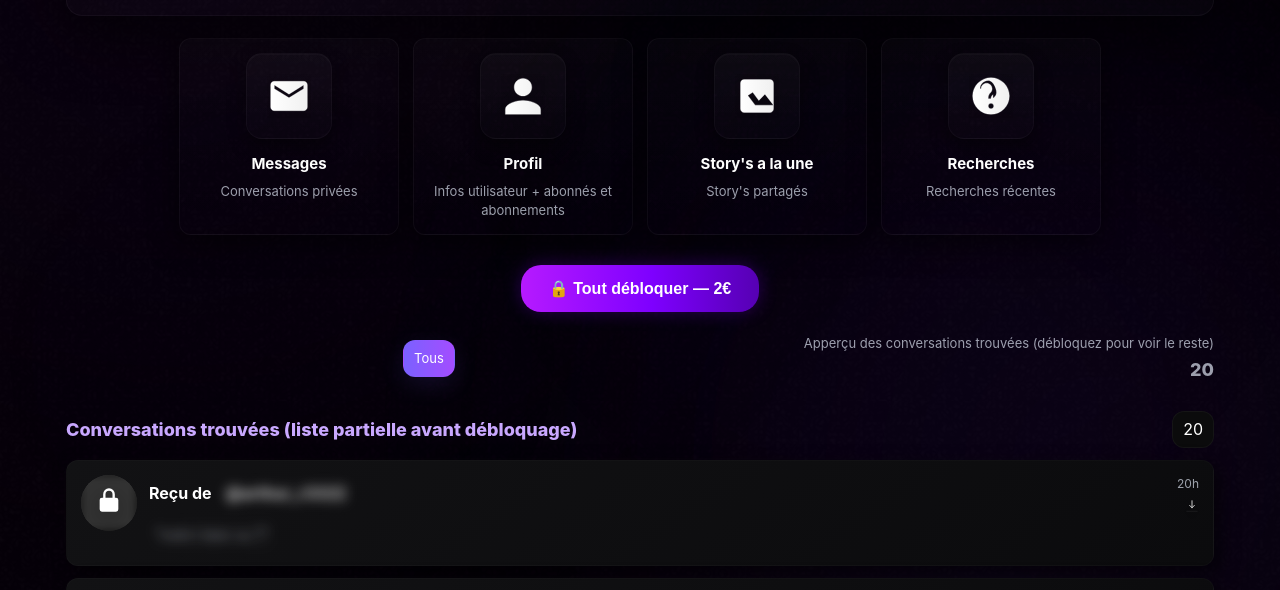
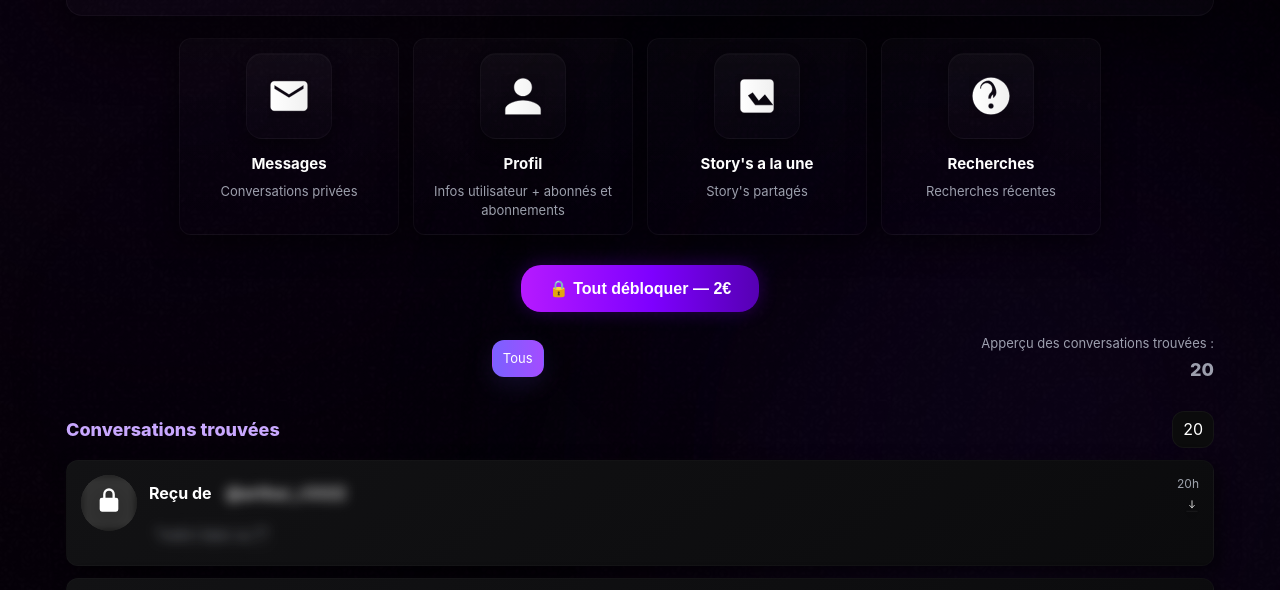
Before and after one commit to smxvon5/instaseen2, a plain HTML site: page 3REAL.html in a window 1280 px wide. Shown: the part 199-789 px from the top of the page. Drawn offline with Linux system fonts and the light colour scheme; grey boxes are pictures that could not be loaded.

Commit message:
Update 3REAL.html

```diff
--- a/3REAL.html
+++ b/3REAL.html
@@ -379,7 +379,7 @@
       </div>
 
       <div class="count" aria-hidden="true">
-        <div style="font-size:13px;color:var(--muted)">Apperçu des conversations trouvées (débloquez pour voir le reste)</div>
+        <div style="font-size:13px;color:var(--muted)">Apperçu des conversations trouvées :</div>
         <div style="font-weight:800;font-size:18px;margin-top:4px" id="totalCount">0</div>
       </div>
     </div>
@@ -387,7 +387,7 @@
     <!-- Messages -->
     <section class="section" aria-labelledby="messages-title">
       <div class="section-title">
-        <h3 id="messages-title">Conversations trouvées (liste partielle avant débloquage)</h3>
+        <h3 id="messages-title">Conversations trouvées</h3>
         <div class="badge" id="listBadge" style="background:#0b0b0c;padding:6px 10px;border-radius:12px;border:1px solid var(--glass)">0</div>
       </div>
 
```
